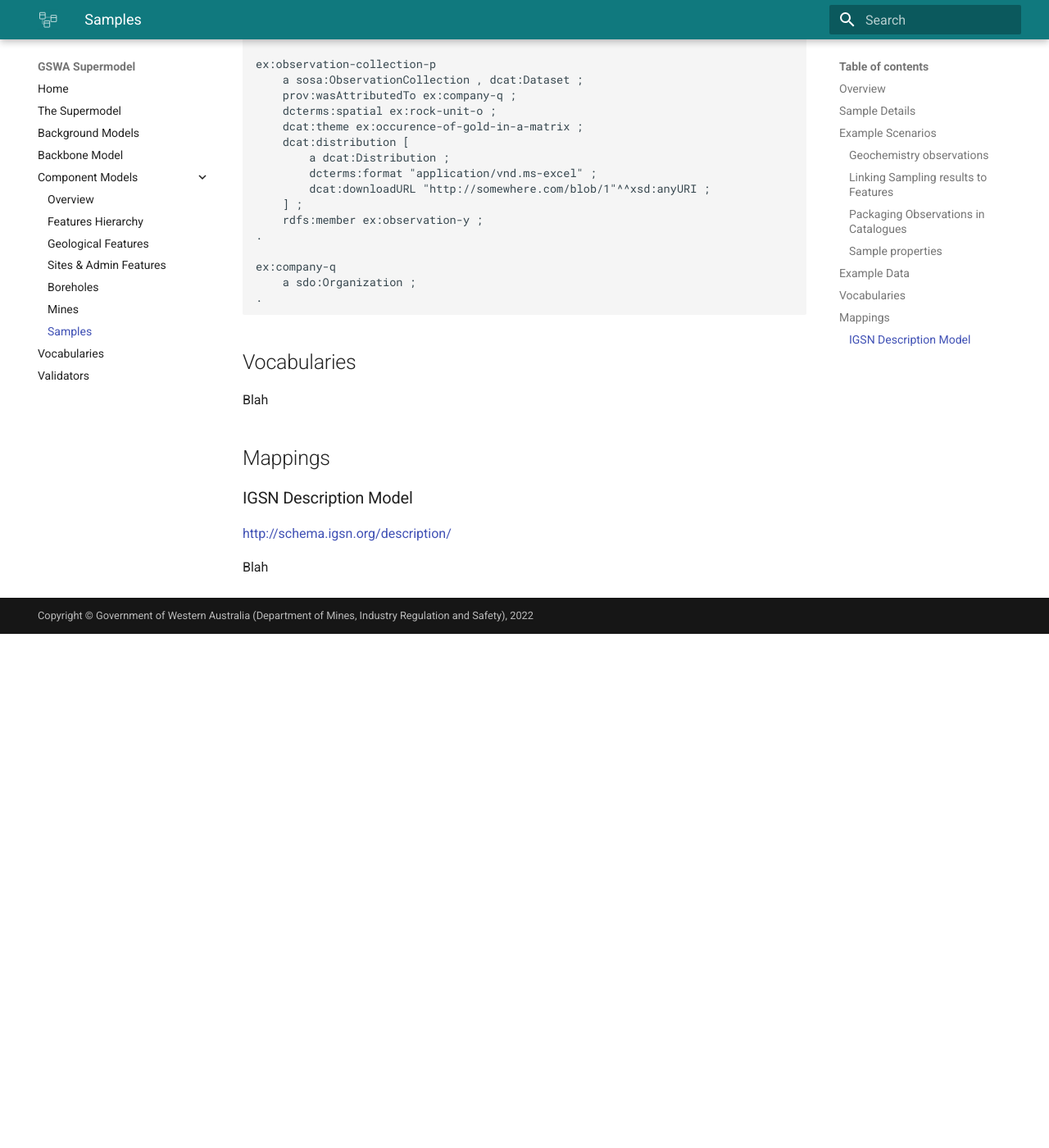
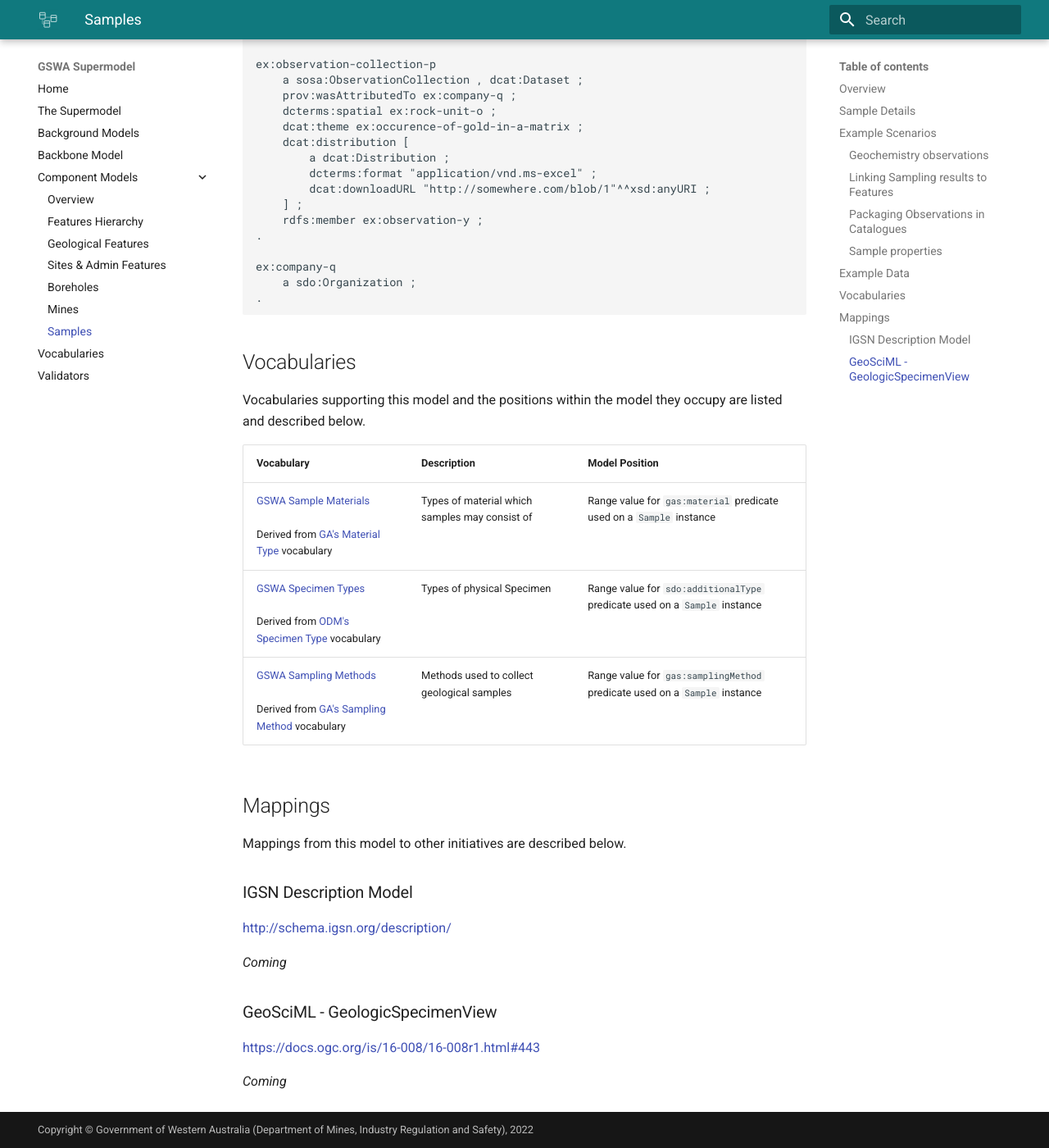
Before and after one commit to nicholascar/gswa-supermodel, an MkDocs documentation site: the page built from docs/components/samples.md, in a window 1280 px wide and 1400 px high, scrolled down 8181 px. Shown: the whole window at 82% size. Built offline with MkDocs 1.6.1 and Material for MkDocs 9.7.7, drawn with Linux system fonts in a browser that asks for light colours; before the commit the page ends 8954 px from its top, so only the background shows below that.

Commit message:
sampling vocab listing

```diff
--- a/docs/components/samples.md
+++ b/docs/components/samples.md
@@ -215,12 +215,26 @@ ex:company-q
 
 ## Vocabularies
 
-Blah
+Vocabularies supporting this model and the positions within the model they occupy are listed and described below.
+
+**Vocabulary** | **Description** | **Model Position**
+--- | --- | ---
+[GSWA Sample Materials](https://linked.data.gov.au/def/gswa-sample-materials)<br /><br />Derived from [GA's Material Type](http://pid.geoscience.gov.au/def/voc/ga/materialtype) vocabulary | Types of material which samples may consist of | Range value for `gas:material` predicate used on a `Sample` instance
+[GSWA Specimen Types](https://linked.data.gov.au/def/gswa-specimen-types)<br /><br />Derived from [ODM's Specimen Type](http://vocabulary.odm2.org/specimentype) vocabulary | Types of physical Specimen | Range value for `sdo:additionalType` predicate used on a `Sample` instance
+[GSWA Sampling Methods](https://linked.data.gov.au/def/gswa-sampling-methods)<br /><br />Derived from [GA's Sampling Method](http://pid.geoscience.gov.au/def/voc/ga/samplingmethod) vocabulary | Methods used to collect geological samples | Range value for `gas:samplingMethod` predicate used on a `Sample` instance
 
 ## Mappings
+
+Mappings from this model to other initiatives are described below.
 
 ### IGSN Description Model
 
 <http://schema.igsn.org/description/>
 
-Blah
+_Coming_
+
+### GeoSciML - GeologicSpecimenView
+
+<https://docs.ogc.org/is/16-008/16-008r1.html#443>
+
+_Coming_
```
Also changed, not shown: 3 other files.
